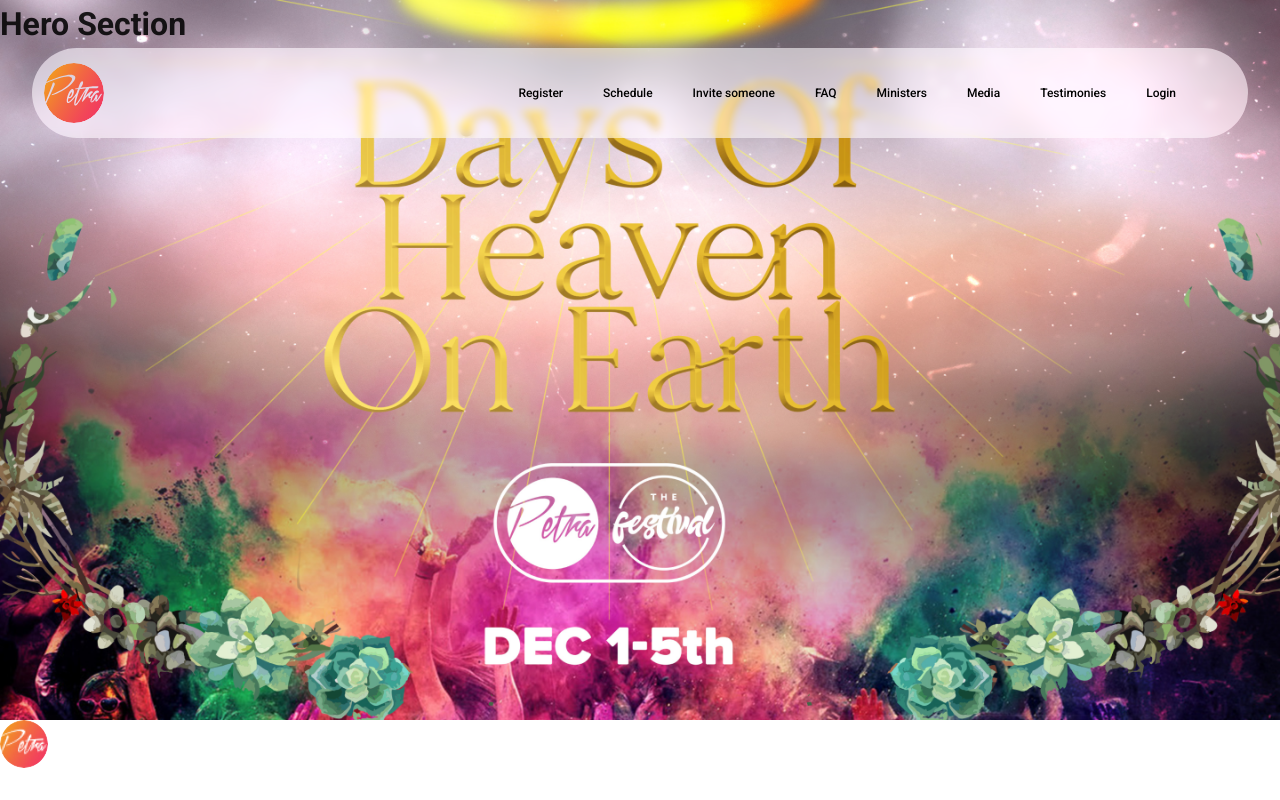
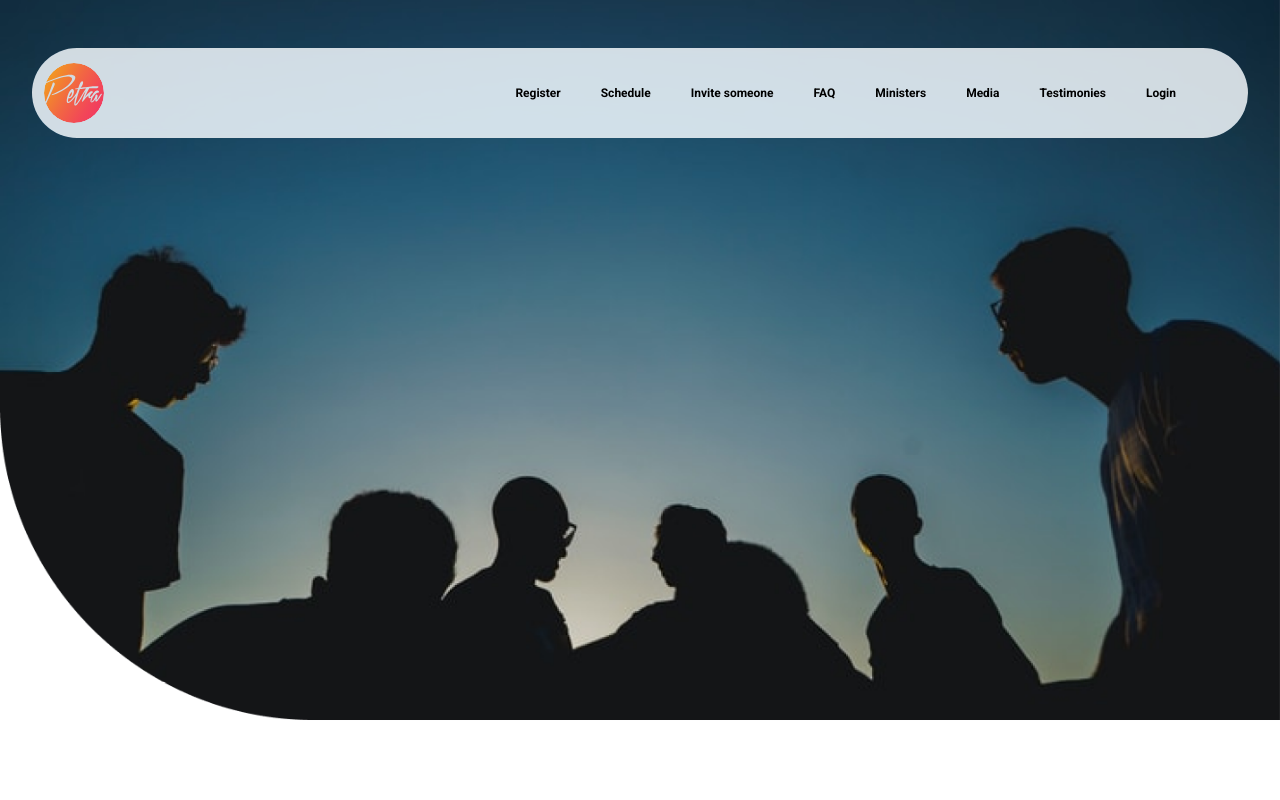
Before and after one commit to pemeraldy/2021-fest, a Nuxt app: page /invite in a window 1280 px wide. Built offline with nearby package versions, Linux system fonts and the light colour scheme.

Commit message:
hero optimized

```diff
--- /dev/null
+++ b/components/AppHero.vue
@@ -0,0 +1,40 @@
+<template>
+  <div :style="inlineStyle" class="hero-section">
+    <div class="hero-inner">
+      <slot></slot>
+    </div>
+  </div>
+</template>
+
+<script>
+export default {
+  props: {
+    // eslint-disable-next-line vue/require-default-prop
+    backgroundImage: {
+      type: String,
+      default: 'hero-bg-lg2.png',
+    },
+  },
+  computed: {
+    bgImage() {
+      return require('@/assets/imgs/' + this.backgroundImage)
+    },
+    inlineStyle() {
+      return {
+        backgroundImage: `url(${this.bgImage})`,
+      }
+    },
+  },
+}
+</script>
+
+<style scoped>
+.hero-section {
+  position: relative;
+  /* background: url('~/assets/imgs/hero-bg-lg2.png') no-repeat; */
+  background-repeat: no-repeat;
+  background-size: cover;
+  height: 90vh;
+  width: 100%;
+}
+</style>
--- a/components/AppNavigationBar.vue
+++ b/components/AppNavigationBar.vue
@@ -57,7 +57,8 @@
   position: absolute;
   backdrop-filter: blur(4px) saturate(180%);
   -webkit-backdrop-filter: blur(4px) saturate(180%);
-  background-color: rgba(255, 255, 255, 0.58);
+  background-color: rgba(255, 255, 255, 0.82);
+  // background-color: rgba(255, 255, 255, 0.58);
   left: 0;
   right: 0;
   margin-right: auto;
@@ -74,7 +75,7 @@
 .custom-nav-item {
   text-decoration: none;
   font-size: 12px;
-  font-weight: 500;
+  font-weight: 600;
   color: #000;
 }
 </style>
--- a/layouts/custom.vue
+++ b/layouts/custom.vue
@@ -1,11 +1,6 @@
 <template>
   <v-app>
     <AppNavigationBar />
-    <div class="hero-section">
-      <div class="hero-inner">
-        <h1>Hero Section</h1>
-      </div>
-    </div>
     <v-main>
       <Nuxt />
     </v-main>
@@ -17,13 +12,6 @@
 </script>
 
 <style scoped>
-.hero-section {
-  position: relative;
-  background: url('~/assets/imgs/hero-bg-lg2.png') no-repeat;
-  background-size: cover;
-  height: 90vh;
-  width: 100%;
-}
 /* .hero-section .hero-bg {
   width: 100%;
   object-fit: cover;
--- a/layouts/default.vue
+++ b/layouts/default.vue
@@ -3,6 +3,7 @@
     <div>
       <v-app-bar color="white">
         <nuxt-link to="/">
+          <v-scroll-y-transition>
             <v-avatar v-if="!navOpen">
               <img
                 width="40"
@@ -11,6 +12,7 @@
                 alt="Petra"
               />
             </v-avatar>
+          </v-scroll-y-transition>
         </nuxt-link>
 
         <v-scroll-y-transition>
--- a/pages/invite.vue
+++ b/pages/invite.vue
@@ -1,17 +1,6 @@
 <template>
   <div>
-    <div class="nav-wrap d-flex align-center">
-      <nuxt-link to="/">
-        <v-avatar>
-          <img
-            width="40"
-            height="40"
-            src="~/assets/imgs/petra-logo-bright.png"
-            alt="Petra"
-          />
-        </v-avatar>
-      </nuxt-link>
-    </div>
+    <AppHero background-image="invite-hero.png" />
   </div>
 </template>
 
```
Lines whose indentation alone changed are shown as unchanged.
